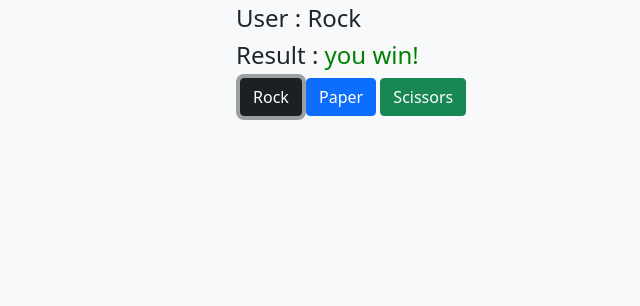
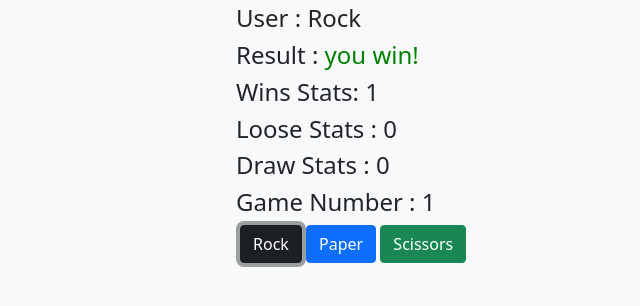
Before and after one commit to gmoraitis/rock-paper-scissor, a plain HTML site: page test.html in a window 1280 px wide. Both pictures are taken after a click on the button "Rock". Shown: the part 208-514 px from the top of the page, without its empty margins (226-866 px from the left). Drawn offline with nearby package versions, Linux system fonts and the light colour scheme.

Commit message:
Added stats counters

```diff
--- a/test.html
+++ b/test.html
@@ -13,7 +13,7 @@
     <!-- custom css -->
     <link rel="stylesheet" href="styles.css">
 
-    <title>Rps Game</title>
+    <title>A Simple Rps Game</title>
 </head>
 
 <body class="p-3 mb-2 bg-light bg-gradient text-dark">
@@ -28,6 +28,10 @@
                 <h4>Computer : <span id="computer"></span></h4>
                 <h4>User : <span id="user"></span></h4>
                 <h4>Result : <span id="result"></span></h4>
+                <h4>Wins Stats: <span id="wins"></span></h4>
+                <h4>Loose Stats : <span id="loose"></span></h4>
+                <h4>Draw Stats : <span id="draw"></span></h4>
+                <h4>Game Number : <span id="game"></span></h4>
             </div>
 
             <div class="row justify-content-center">
--- a/test.js
+++ b/test.js
@@ -1,9 +1,17 @@
 const computerDisplay = document.getElementById('computer');
 const userDisplay = document.getElementById('user');
 const resultDisplay = document.getElementById('result');
+const winsDisplay = document.getElementById('wins');
+const looseDisplay = document.getElementById('loose');
+const drawDisplay = document.getElementById('draw');
+const gameDisplay = document.getElementById('game');
 let userChoise;
 let computerChoise;
 let result;
+let countDraw = 0;
+let countWin = 0;
+let countLoose = 0;
+let game = 1;
 
 // bring all the possible choises (button clicks) in the js document
 // with query selector
@@ -18,6 +26,7 @@ choises.forEach(choise => choise.addEventListener('click', (e) => {
     // for each click we fire up the getresult function
     getResult()
     changeColor()
+    stats()
 }))
 
 
@@ -71,10 +80,37 @@ function changeColor() {
     }
     if (result === 'you lost!') {
         var element = document.getElementById("result");
-        element.classList.add("lost");}
+        element.classList.add("lost");
+    }
 
-    if(result === 'its a draw!'){
+    if (result === 'its a draw!') {
         var element = document.getElementById("result");
-        element.classList.add("draw");}
+        element.classList.add("draw");
+    }
+}
+
+function stats() {
+
+    if (result === 'you win!') {
+        countWin++
+
+        console.log(countWin)
+
+    } else if (result === 'you lost!') {
+        countLoose++
+
+        console.log(countLoose)
+
+    } else if (result === 'its a draw!') {
+        countDraw++
+        console.log(countDraw)
+    }
+
+    winsDisplay.innerHTML = countWin
+    looseDisplay.innerHTML = countLoose
+    drawDisplay.innerHTML = countDraw
+    gameDisplay.innerHTML = game
+    game ++
+
 
 }
```
